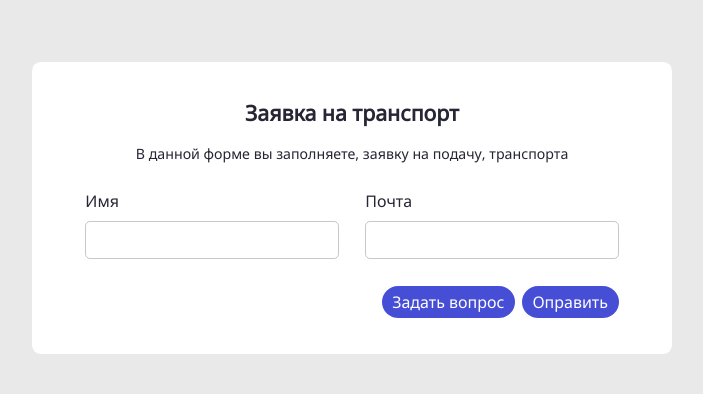
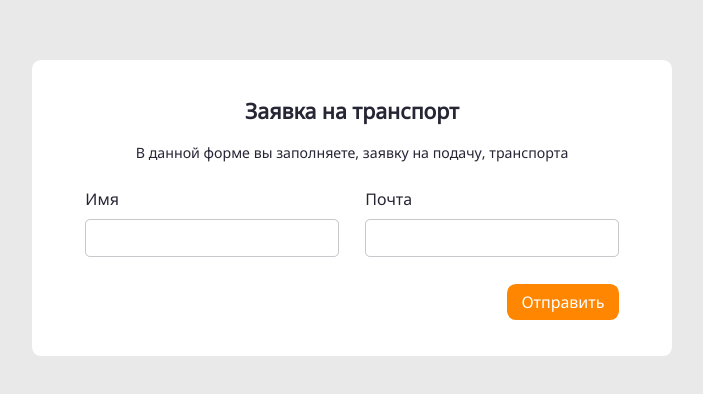
Before and after one commit to S1GHE/tg-oc-tech, a React (Vite) app: page / in a window 1280 px wide. Shown: the part 192-586 px from the top of the page, without its empty margins (288-991 px from the left). Built offline with nearby package versions, Linux system fonts and the light colour scheme.

Commit message:
ADD: btnState

```diff
--- a/src/app/style/config/_config.scss
+++ b/src/app/style/config/_config.scss
@@ -5,18 +5,24 @@
   --white-t75: rgba(255, 255, 255, 0.75);
 
   --primary: #464ED6;
-  --primary-t25: rgba(70, 78, 214, 0.25);
+  --primary-t50: #A2A6EA;
+  --primary-t25: #D1D3F5;
 
   --orange: #FF8600;
-  --orange-t25: rgba(255, 134, 0, 0.25);
+  --orange-t50: #FFC280;
+  --orange-t25: #FFE1BF;
 
   --green: #2EC4B6;
-  --green-t25: rgba(46, 196, 182, 0.25);
+  --green-50: #96E1DA;
+  --green-t25: #CBF0ED;
 
   --black: #272635;
   --black-t25: rgba(39, 38, 53, 0.25);
   --black-t15: rgba(39, 38, 53, 0.15);
   --black-main-bg: rgba(39, 38, 53, 0.1);
+
+  --gray-93: #93929A;
+  --gray-C9: #C9C9CC;
 
   --state-green: #76CA66;
   --state-green-t25: rgba(118, 202, 102, 0.25);
--- a/src/shared/ui/btn/base-btn/baseBtn.module.scss
+++ b/src/shared/ui/btn/base-btn/baseBtn.module.scss
@@ -2,10 +2,135 @@
 
 .base_btn{
   padding: func.vw(8, 1920) func.vw(16, 1920);
-  border-radius: func.vw(50, 1920);
+  border-radius: func.vw(10, 1920);
+  transition: 300ms ease-in-out;
 
   &.primary{
     background-color: var(--primary);
     color: var(--white);
+
+    @media (hover: hover) {
+      &:hover{
+        background-color: var(--primary-t25);
+        color: var(--primary);
+      }
+    }
+
+    @media (hover: none) {
+      &:active{
+        background-color: var(--primary);
+        box-shadow: 0 0 0 3px var(--primary-t25);
+        color: var(--white);
+      }
+    }
+
+    &:active{
+      background-color: var(--primary);
+      box-shadow: 0 0 0 3px var(--primary-t25);
+      color: var(--white);
+    }
+  }
+
+  &.green{
+    background-color: var(--green);
+    color: var(--black);
+
+    @media (hover: hover) {
+      &:hover{
+        background-color: var(--green-t25);
+        color: var(--black);
+      }
+    }
+
+    @media (hover: none) {
+      &:active{
+        background-color: var(--green);
+        color: var(--black);
+        box-shadow: 0 0 0 3px var(--green-t25);
+      }
+    }
+
+    &:active{
+      background-color: var(--green);
+      color: var(--black);
+      box-shadow: 0 0 0 3px var(--green-t25);
+    }
+  }
+
+  &.black{
+    background-color: var(--black);
+    color: var(--white);
+
+    @media (hover: hover) {
+      &:hover{
+        background-color: var(--gray-C9);
+        color: var(--black);
+      }
+    }
+
+    @media (hover: none) {
+      &:active{
+        background-color: var(--black);
+        color: var(--white);
+        box-shadow: 0 0 0 3px var(--gray-C9);
+      }
+    }
+
+    &:active{
+      background-color: var(--black);
+      color: var(--white);
+      box-shadow: 0 0 0 3px var(--gray-C9);
+    }
+  }
+
+  &.orange{
+    background-color: var(--orange);
+    color: var(--white);
+
+    @media (hover: hover) {
+      &:hover{
+        background-color: var(--orange-t25);
+        color: var(--orange);
+      }
+    }
+
+    @media (hover: none) {
+      &:active{
+        background-color: var(--orange);
+        color: var(--black);
+        box-shadow: 0 0 0 3px var(--orange-t25);
+      }
+    }
+
+    &:active{
+      background-color: var(--orange);
+      color: var(--white);
+      box-shadow: 0 0 0 3px var(--orange-t25);
+    }
+  }
+
+  @media (max-width: 1440px) {
+    padding: func.vw(8, 1440) func.vw(16, 1440);
+    border-radius: func.vw(10, 1440);
+  }
+
+  @media (max-width: 960px) {
+    padding: func.vw(8, 960) func.vw(16, 960);
+    border-radius: func.vw(10, 960);
+  }
+
+  @media (max-width: 720px) {
+    padding: func.vw(8, 720) func.vw(16, 720);
+    border-radius: func.vw(10, 720);
+  }
+
+  @media (max-width: 540px) {
+    padding: func.vw(8, 540) func.vw(16, 540);
+    border-radius: func.vw(10, 540);
+  }
+
+  @media (max-width: 420px) {
+    padding: func.vw(8, 420) func.vw(16, 420);
+    border-radius: func.vw(10, 420);
   }
 }
--- a/src/shared/ui/btn/base-btn/baseBtn.tsx
+++ b/src/shared/ui/btn/base-btn/baseBtn.tsx
@@ -2,6 +2,7 @@ import {FC} from "react";
 import {BtnType} from "src/shared/ui/btn";
 import classes from "src/shared/ui/btn/base-btn/baseBtn.module.scss";
 import {useCombineClass} from "src/shared/hooks";
+import {StateBtnType} from "src/shared/ui/btn/type/btnType.ts";
 
 export interface IBaseBtn extends BtnType {
     state?: "green" | "orange" | "black" | "primary"
@@ -10,12 +11,20 @@ export interface IBaseBtn extends BtnType {
 export const BaseBtn: FC<IBaseBtn> = (props) => {
     const {
         children,
-        onClick
+        onClick,
+        state="primary"
     } = props;
+
+    const stateClasses: StateBtnType = {
+        green: classes["green"],
+        orange: classes["orange"],
+        black: classes["black"],
+        primary: classes["primary"]
+    }
 
     return (
         <button className={useCombineClass([
-            classes.base_btn, classes["primary"]
+            classes.base_btn, stateClasses[state]
         ])}
                 onClick={onClick}>
             {children}
--- a/src/widgets/form/transport-form/TransportForm.tsx
+++ b/src/widgets/form/transport-form/TransportForm.tsx
@@ -28,7 +28,6 @@ export const TransportForm = () => {
         }
     ]
 
-
     return (
         <div className={classes.transport_form}>
             <div className={classes.transport_form__head_text}>
@@ -51,12 +50,8 @@ export const TransportForm = () => {
             </div>
 
             <div className={classes.transport_form__flex_btn}>
-                <BaseBtn>
-                    Задать вопрос
-                </BaseBtn>
-
-                <BaseBtn>
-                    Оправить
+                <BaseBtn state={"orange"}>
+                    Отправить
                 </BaseBtn>
             </div>
         </div>
```
Also changed, not shown: src/shared/ui/btn/type/btnType.ts (+7 -0 lines).
